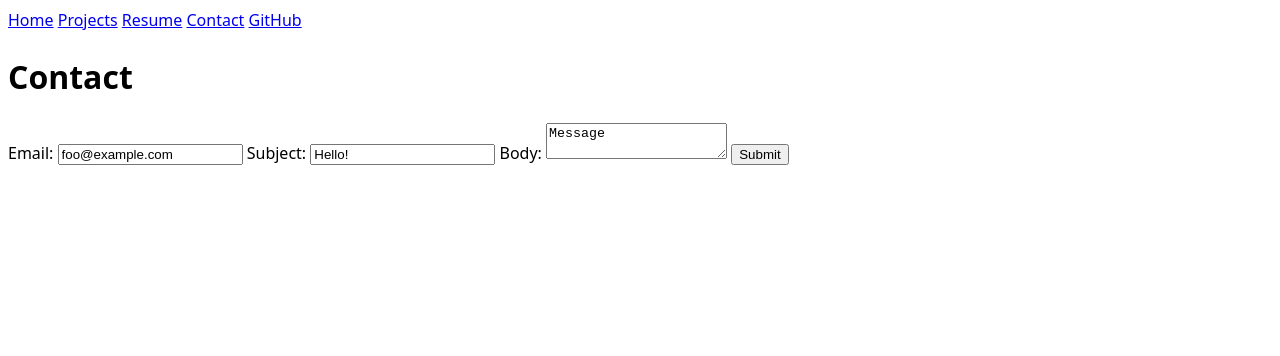
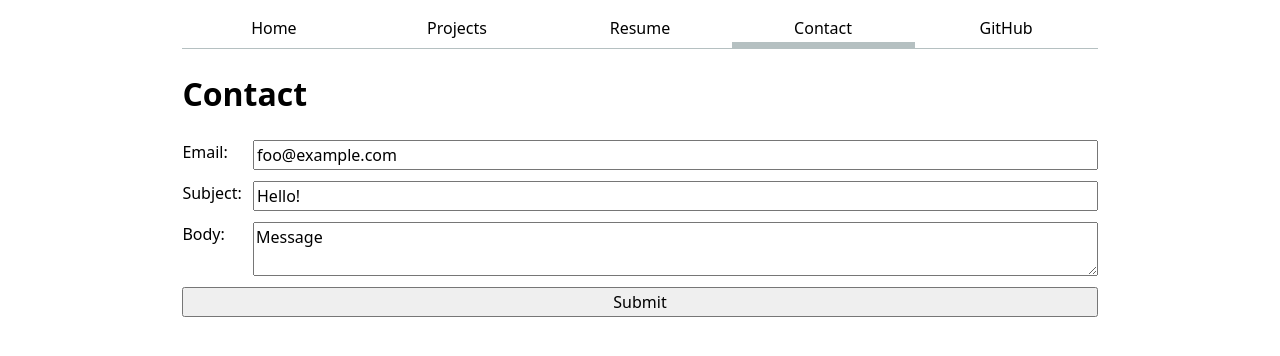
Before and after one commit to soschloss/portfolio, a plain HTML site: page contact/index.html in a window 1280 px wide. Drawn offline with Linux system fonts and the light colour scheme.

Commit message:
Add width and contact page styling

```diff
--- a/contact/index.html
+++ b/contact/index.html
@@ -11,17 +11,20 @@
         <a href="../index.html">Home</a>
         <a href="../projects/index.html">Projects</a>
         <a href="../resume/index.html">Resume</a>
-        <a href="index.html">Contact</a>
+        <a href="index.html" class="current">Contact</a>
         <a href="https://github.com/soschloss" target="_blank">GitHub</a>
     </nav>
     <h1>Contact</h1>
     <form action="mailto:sonya.schloss@gmail.com" method="post" enctype="text/plain">
-        <label>Email:</label>
+        <label>Email:
         <input name="email" type="email" value="foo@example.com">
-        <label>Subject:</label>
+        </label>
+        <label>Subject:
         <input name="subject" value="Hello!">
-        <label>Body:</label>
+        </label>
+        <label>Body:
         <textarea name="body">Message</textarea>
+        </label>
         <button>Submit</button>
     </form>
 </body>
--- a/style.css
+++ b/style.css
@@ -1,10 +1,57 @@
+:root {
+  --color-accent: oklch(0.5233 0.2528 324);
+  accent-color: var(--color-accent);
+}
 body {
   /* Set line height to 1.5 times the font size
 	   and use the OS’s UI font as the website font
 	 */
   font: 100%/1.5 system-ui;
+  max-width: 70em;
+  margin-inline: max(1.5em, (100% - 100ch) / 2);
 }
 img {
   max-width: 40%;
   height: auto;
 }
+/* Nav styling */
+nav {
+  display: flex;
+  align-items: center;
+  justify-content: flex-end;
+  margin-bottom: 1em;
+  border-bottom: 1px solid oklch(80% 3% 200);
+}
+nav a {
+  flex: 1;
+  text-decoration: none;
+  color: inherit;
+  text-align: center;
+  padding: 0.5em;
+}
+nav a.current {
+  border-bottom: 0.4em solid oklch(80% 3% 200);
+  padding-bottom: 0.1em;
+}
+nav a:hover {
+  background-color: oklch(from var(--color-accent) 95% 5% h);
+  border-bottom: 0.4em solid var(--color-accent);
+  padding-bottom: 0.1em;
+}
+/* Contact form styling */
+input, textarea, button {
+    font: inherit;
+}
+form {
+  display: grid;
+  grid-template-columns: auto 1fr;
+  gap: 0.7em;
+  label {
+    display: grid;
+    grid-template-columns: subgrid;
+    grid-column: 1 / -1;
+  }
+  button {
+    grid-column: 1 / -1;
+  }
+}
```
Also changed, not shown: index.html (+1 -1 lines), projects/index.html (+1 -1 lines), resume/index.html (+1 -1 lines).
